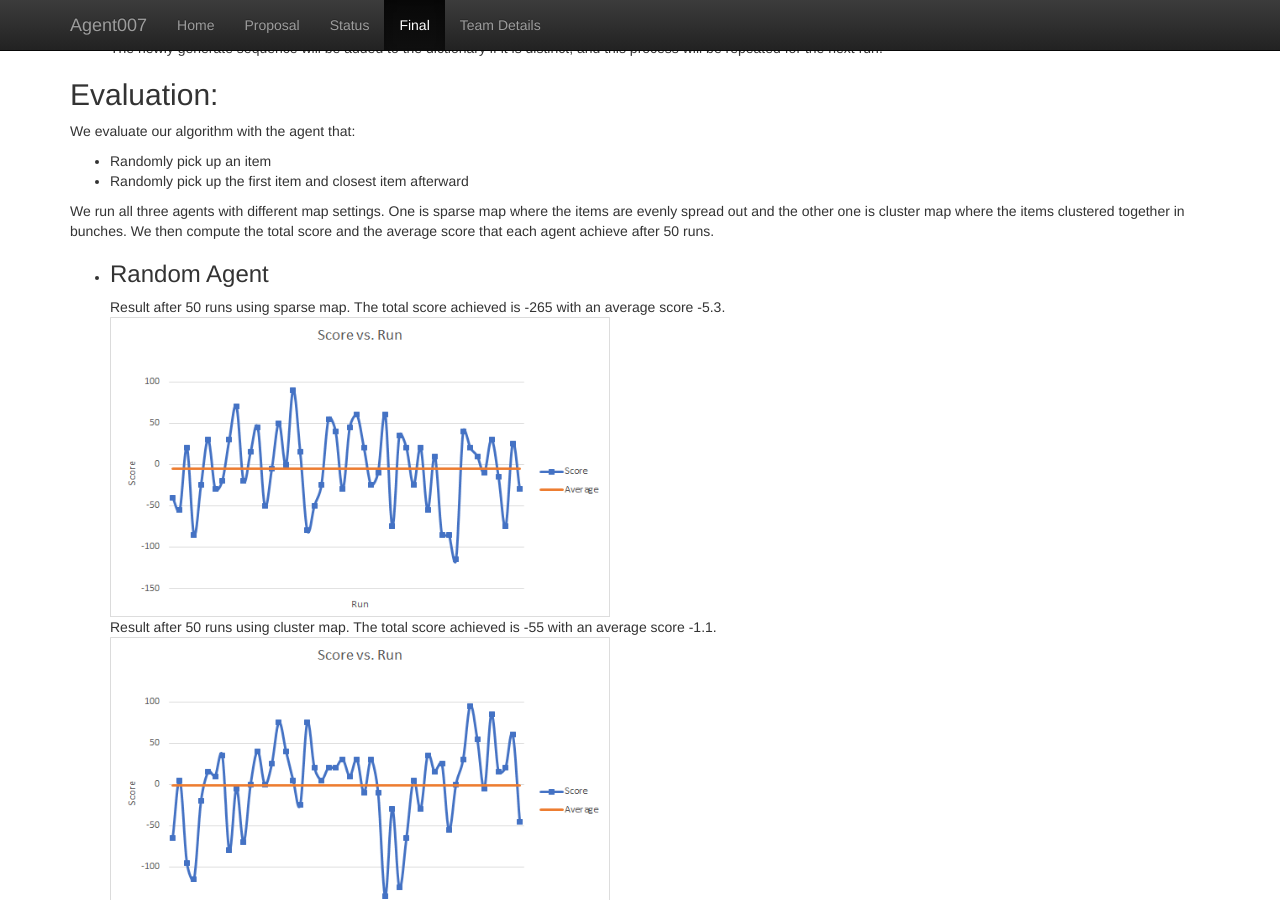
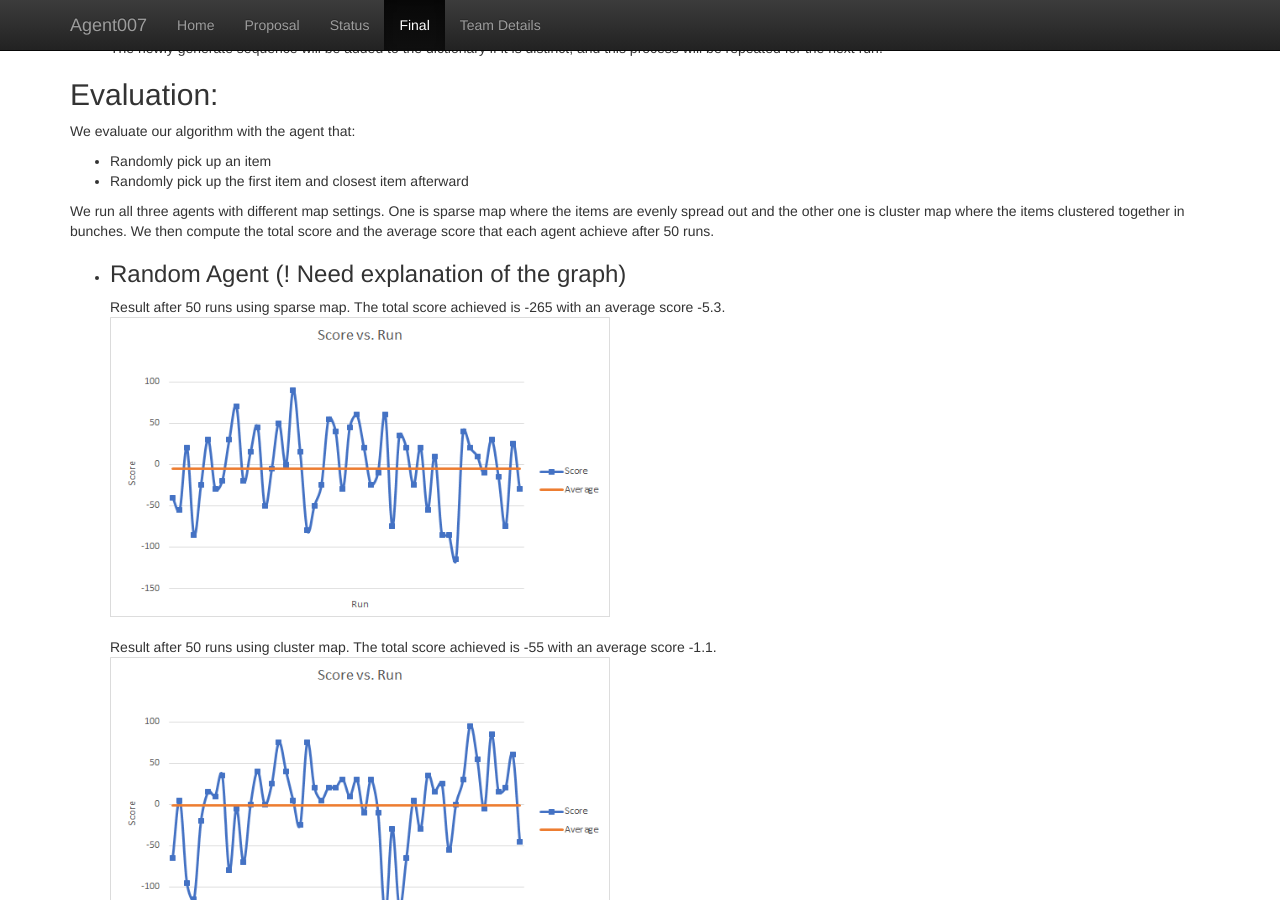
Before and after one commit to KumarHX/Agent007, a Jekyll site: the page built from docs/final.md, in a window 1280 px wide and 900 px high, scrolled down 1034 px. Built offline with Jekyll 4.4.1, drawn with Linux system fonts in a browser that asks for light colours.

Commit message:
Update final.md

```diff
--- a/docs/final.md
+++ b/docs/final.md
@@ -32,9 +32,9 @@
 
 We run all three agents with different map settings. One is sparse map where the items are evenly spread out and the other one is cluster map where the items clustered together in bunches. We then compute the total score and the average score that each agent achieve after 50 runs.
 
-- ### Random Agent
+- ### Random Agent (! Need explanation of the graph)
 Result after 50 runs using sparse map. The total score achieved is -265 with an average score -5.3. <br>
-<a href="url"><img src="RandomSparse.png" align="center" height="300" width="500" ></a> <br>
+<a href="url"><img src="RandomSparse.png" align="center" height="300" width="500" ></a> <br><br>
 Result after 50 runs using cluster map. The total score achieved is -55 with an average score -1.1. <br>
 <a href="url"><img src="RandomCluster.png" align="center" height="300" width="500" ></a>
 
```
